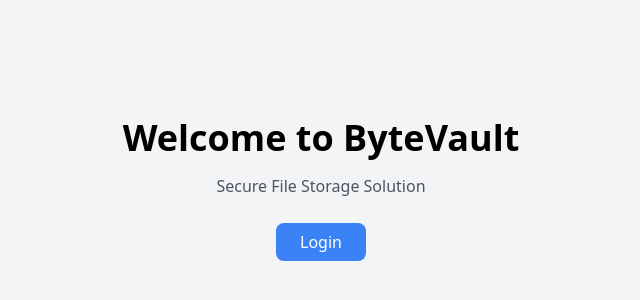
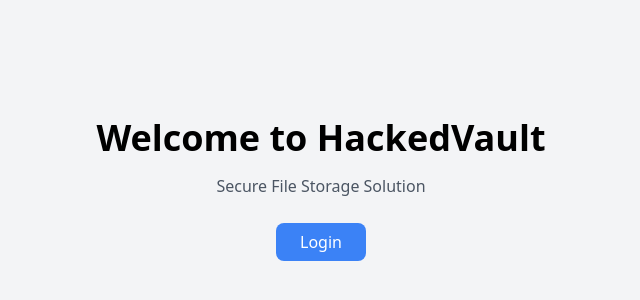
Before and after one commit to fafiorim/hackedvault2, a website: page public/index.html in a window 1280 px wide. Shown: the part 214-514 px from the top of the page, without its empty margins (319-959 px from the left). Drawn offline with nearby package versions, Linux system fonts and the light colour scheme.

Commit message:
Update index.html

```diff
--- a/public/index.html
+++ b/public/index.html
@@ -3,12 +3,12 @@
 <head>
     <meta charset="UTF-8">
     <meta name="viewport" content="width=device-width, initial-scale=1.0">
-    <title>ByteVault - Secure File Storage</title>
+    <title>HackedVault - Secure File Storage</title>
     <link href="https://cdn.jsdelivr.net/npm/tailwindcss@2.2.19/dist/tailwind.min.css" rel="stylesheet">
 </head>
 <body class="bg-gray-100 h-screen flex items-center justify-center">
     <div class="text-center">
-        <h1 class="text-4xl font-bold mb-4">Welcome to ByteVault</h1>
+        <h1 class="text-4xl font-bold mb-4">Welcome to HackedVault</h1>
         <p class="text-gray-600 mb-8">Secure File Storage Solution</p>
         <div class="space-x-4">
             <a href="/login" class="bg-blue-500 text-white px-6 py-2 rounded-lg hover:bg-blue-600">Login</a>
```
